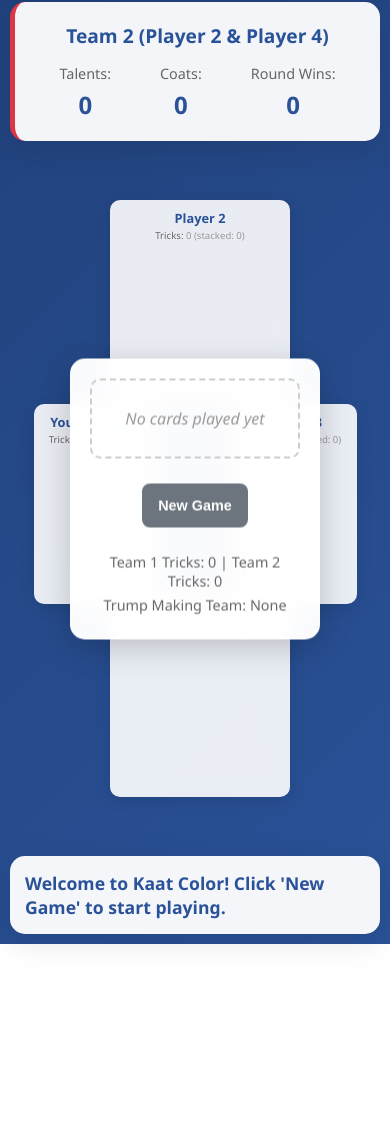
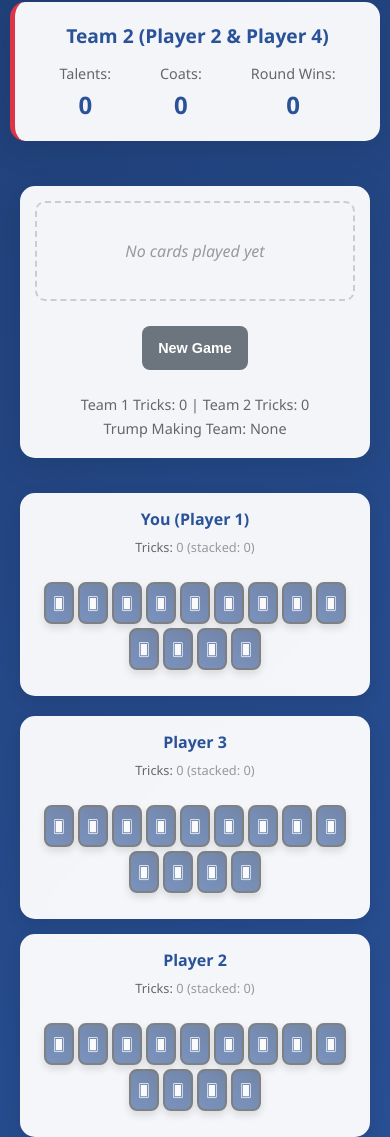
Before and after one commit to praveenrathi4/kaat-color-multiplayer, a website: page index.html in a window 390 px wide. Shown: the part 503-1640 px from the top of the page. Before the commit the page ends 1447 px from the top, so only its background shows below. Drawn offline with Linux system fonts and the light colour scheme.

Commit message:
improve mobile view

```diff
--- a/styles.css
+++ b/styles.css
@@ -449,143 +449,140 @@ body {
         font-size: 1.2rem;
     }
 
-    /* Mobile-specific game board layout */
+    /* MOBILE-FIRST LAYOUT - Clean and Readable */
     .game-board {
-        position: relative;
-        min-height: 80vh;
+        display: flex;
+        flex-direction: column;
+        gap: 15px;
+        position: static;
+        min-height: auto;
         width: 100%;
     }
 
-    /* Center table positioning */
+    /* Center table - Full width on mobile */
     .center-area {
-        position: absolute;
-        top: 50%;
-        left: 50%;
-        transform: translate(-50%, -50%);
-        z-index: 10;
-        width: 90%;
-        max-width: 280px;
-        background: rgba(255, 255, 255, 0.98);
-        box-shadow: 0 8px 32px rgba(0, 0, 0, 0.2);
+        position: static;
+        transform: none;
+        width: 100%;
+        max-width: none;
+        order: 2;
+        margin: 15px 0;
     }
 
-    /* Player positioning around the table - COMPACT VERSION */
+    /* Player areas - Clean stacked layout */
     .player-2 {
-        position: absolute;
-        top: 5%;
-        left: 50%;
-        transform: translateX(-50%);
-        width: 80%;
-        max-width: 200px;
-        z-index: 5;
-        background: rgba(255, 255, 255, 0.9);
-        padding: 8px;
-        border-radius: 10px;
+        position: static;
+        transform: none;
+        width: 100%;
+        max-width: none;
+        order: 1;
+        background: rgba(255, 255, 255, 0.95);
+        padding: 15px;
+        border-radius: 15px;
         box-shadow: 0 4px 16px rgba(0, 0, 0, 0.1);
+        margin-bottom: 10px;
     }
 
     .player-4 {
-        position: absolute;
-        bottom: 5%;
-        left: 50%;
-        transform: translateX(-50%);
-        width: 80%;
-        max-width: 200px;
-        z-index: 5;
-        background: rgba(255, 255, 255, 0.9);
-        padding: 8px;
-        border-radius: 10px;
+        position: static;
+        transform: none;
+        width: 100%;
+        max-width: none;
+        order: 3;
+        background: rgba(255, 255, 255, 0.95);
+        padding: 15px;
+        border-radius: 15px;
         box-shadow: 0 4px 16px rgba(0, 0, 0, 0.1);
+        margin-top: 10px;
     }
 
     .player-1 {
-        position: absolute;
-        left: 5%;
-        top: 50%;
-        transform: translateY(-50%);
-        width: 70%;
-        max-width: 150px;
-        z-index: 5;
-        background: rgba(255, 255, 255, 0.9);
-        padding: 8px;
-        border-radius: 10px;
+        position: static;
+        transform: none;
+        width: 100%;
+        max-width: none;
+        order: 4;
+        background: rgba(255, 255, 255, 0.95);
+        padding: 15px;
+        border-radius: 15px;
         box-shadow: 0 4px 16px rgba(0, 0, 0, 0.1);
+        margin-top: 10px;
     }
 
     .player-3 {
-        position: absolute;
-        right: 5%;
-        top: 50%;
-        transform: translateY(-50%);
-        width: 70%;
-        max-width: 150px;
-        z-index: 5;
-        background: rgba(255, 255, 255, 0.9);
-        padding: 8px;
-        border-radius: 10px;
+        position: static;
+        transform: none;
+        width: 100%;
+        max-width: none;
+        order: 5;
+        background: rgba(255, 255, 255, 0.95);
+        padding: 15px;
+        border-radius: 15px;
         box-shadow: 0 4px 16px rgba(0, 0, 0, 0.1);
+        margin-top: 10px;
     }
 
-    /* Mobile player info - COMPACT VERSION */
+    /* Mobile player info - Clean and readable */
     .player-info h3 {
-        font-size: 0.9rem;
-        margin-bottom: 2px;
+        font-size: 1.1rem;
+        margin-bottom: 8px;
         text-align: center;
+        color: #2a5298;
     }
 
     .tricks-won {
-        font-size: 0.7rem;
+        font-size: 0.9rem;
         text-align: center;
         color: #666;
+        margin-bottom: 10px;
     }
 
-    /* Hide player hands on mobile to save space */
+    /* Show player hands on mobile but compact */
     .hand {
-        display: none;
+        display: flex;
+        gap: 3px;
+        min-height: 60px;
+        justify-content: center;
+        flex-wrap: wrap;
+        padding: 10px 0;
     }
 
     /* Mobile card adjustments */
     .card {
-        width: 35px;
-        height: 52px;
-        font-size: 0.7rem;
+        width: 40px;
+        height: 56px;
+        font-size: 0.8rem;
         margin: 1px;
     }
 
     .card-value {
-        font-size: 0.8rem;
+        font-size: 0.9rem;
     }
 
     .card-suit {
-        font-size: 1rem;
+        font-size: 1.1rem;
     }
 
     /* Trick pile mobile adjustments */
     .trick-pile {
-        min-height: 100px;
-        padding: 15px;
+        min-height: 120px;
+        padding: 20px;
     }
 
     .trick-pile .card {
-        width: 40px;
-        height: 56px;
+        width: 45px;
+        height: 63px;
     }
 
-    /* Ensure proper spacing between players */
-    .player-2 {
-        margin-bottom: 10px;
+    /* Remove all margins that were causing overlap */
+    .player-2, .player-4, .player-1, .player-3 {
+        margin: 10px 0;
     }
 
-    .player-4 {
-        margin-top: 10px;
-    }
-
-    .player-1 {
-        margin-right: 10px;
-    }
-
-    .player-3 {
-        margin-left: 10px;
+    /* Ensure proper spacing */
+    .player-area {
+        margin: 0;
+        padding: 15px;
     }
 }
 
@@ -609,40 +606,34 @@ body {
 
     /* Even smaller mobile adjustments */
     .center-area {
-        width: 95%;
-        max-width: 250px;
-    }
-
-    .player-1, .player-3 {
-        max-width: 120px;
-        width: 60%;
-    }
-
-    .player-2, .player-4 {
-        max-width: 180px;
-        width: 70%;
+        padding: 15px;
     }
 
     .player-area {
-        padding: 6px;
+        padding: 12px;
     }
 
     .player-info h3 {
+        font-size: 1rem;
+    }
+
+    .tricks-won {
         font-size: 0.8rem;
     }
 
-    .tricks-won {
-        font-size: 0.6rem;
+    .hand {
+        min-height: 50px;
+        gap: 2px;
     }
 
     .trick-pile {
-        min-height: 80px;
-        padding: 10px;
+        min-height: 100px;
+        padding: 15px;
     }
 
     .trick-pile .card {
-        width: 35px;
-        height: 49px;
+        width: 40px;
+        height: 56px;
     }
 
     .btn {
@@ -655,24 +646,20 @@ body {
 /* Landscape mobile optimization */
 @media (max-width: 768px) and (orientation: landscape) {
     .game-board {
-        min-height: 70vh;
+        gap: 10px;
     }
 
-    .center-area {
-        max-width: 250px;
+    .player-area {
+        padding: 10px;
     }
 
-    .player-1, .player-3 {
-        max-width: 120px;
-    }
-
-    .player-2, .player-4 {
-        max-width: 160px;
+    .hand {
+        min-height: 50px;
     }
 
     .card {
-        width: 32px;
-        height: 45px;
+        width: 35px;
+        height: 49px;
     }
 }
 
```
Also changed, not shown: multiplayer.html (+142 -149 lines).
